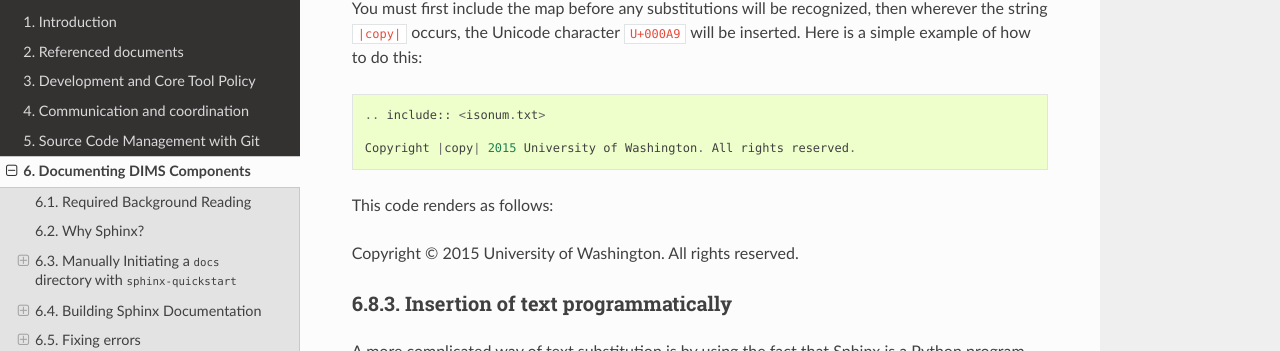
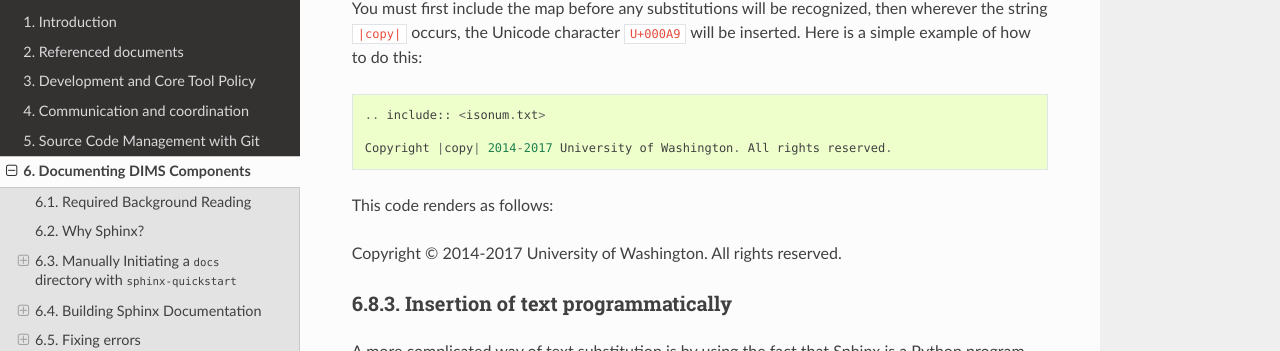
Before and after one commit to uw-dims/dims-devguide, a Sphinx documentation site: the page built from docs/source/documentation.rst, in a window 1280 px wide and 900 px high, scrolled down 32995 px. Shown: the part 119-470 px from the top of the window. Built offline with Sphinx 7.4.7 and the Read the Docs theme 2.0.0, drawn with Linux system fonts in a browser that asks for light colours; pages that are not in the unit, such as notebooks, are missing from menus.

Commit message:
Update copyright year

```diff
--- a/docs/source/documentation.rst
+++ b/docs/source/documentation.rst
@@ -1916,7 +1916,7 @@ will be inserted. Here is a simple example of how to do this: ::
 
     .. include:: <isonum.txt>
 
-    Copyright |copy| 2015 University of Washington. All rights reserved.
+    Copyright |copy| 2014-2017 University of Washington. All rights reserved.
 
 ..
 
@@ -1924,7 +1924,7 @@ This code renders as follows:
 
 .. include:: <isonum.txt>
 
-Copyright |copy| 2015 University of Washington. All rights reserved.
+Copyright |copy| 2014-2017 University of Washington. All rights reserved.
 
 
 Insertion of text programmatically
--- a/docs/source/index.rst
+++ b/docs/source/index.rst
@@ -50,7 +50,7 @@ License
 
 .. include:: <isonum.txt>
 
-Copyright |copy| 2014-2016 University of Washington. All rights reserved.
+Copyright |copy| 2014-2017 University of Washington. All rights reserved.
 
 .. include:: license.txt
    :literal:
--- a/docs/source/license.txt
+++ b/docs/source/license.txt
@@ -1,7 +1,7 @@
 Berkeley Three Clause License
 =============================
 
-Copyright (c) 2013-2016 University of Washington. All rights reserved.
+Copyright (c) 2013-2017 University of Washington. All rights reserved.
 
 Redistribution and use in source and binary forms, with or without
 modification, are permitted provided that the following conditions are met:
--- a/docs/source/policy.rst
+++ b/docs/source/policy.rst
@@ -191,7 +191,7 @@ project started (2013) and the current year, as shown here:
 
    #!/usr/bin/env python
    #
-   # Copyright (C) 2013-2016 University of Washington. All rights reserved.
+   # Copyright (C) 2013-2017 University of Washington. All rights reserved.
    #
    # ...
 
```
